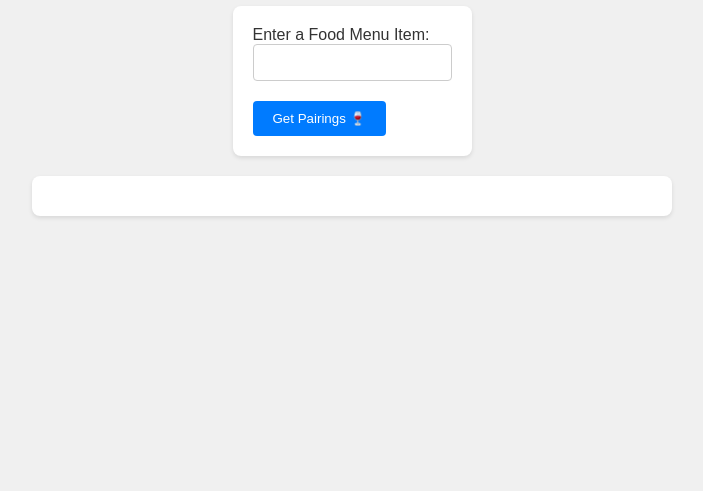
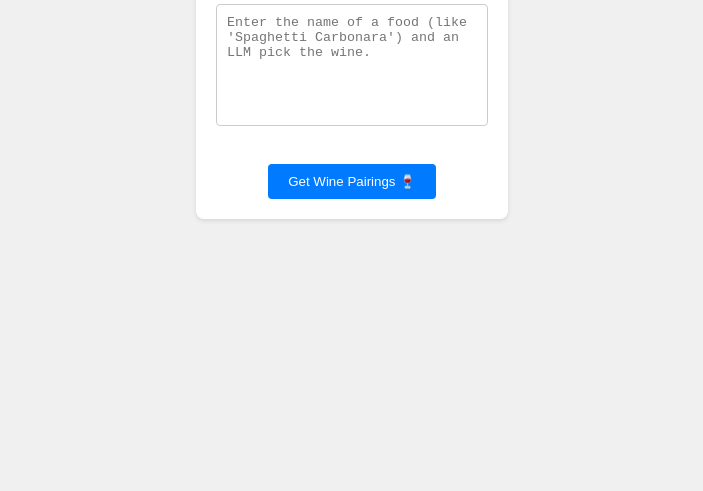
Before and after one commit to Medusa-Intelligence-Corp/LLMmMm, a plain HTML site: page index.html in a window 1280 px wide. Shown: the part 349-840 px from the top of the page, without its empty margins (288-991 px from the left). Drawn offline with Linux system fonts and the light colour scheme.

Commit message:
better css

```diff
--- a/index.html
+++ b/index.html
@@ -30,12 +30,21 @@
             margin-bottom: 20px;
         }
 
-        input[type="text"] {
-            width: calc(100% - 22px);
+        .form-content {
+            display: flex;
+            flex-direction: column;
+            align-items: center;
+        }
+
+
+        #dishName {
+            width: 250px;
+            height: 100px;
             padding: 10px;
             margin-bottom: 20px;
             border: 1px solid #ccc;
             border-radius: 4px;
+            resize: none;
         }
 
         input[type="submit"] {
@@ -60,6 +69,9 @@
             border-radius: 8px;
             box-shadow: 0 2px 4px rgba(0,0,0,0.1);
         }
+        .hidden {
+            display: none;
+        }
 
     </style>
     <script>
@@ -72,7 +84,10 @@
                 body: JSON.stringify({ menu_item: menuItem })
             };
 
+            document.getElementById("result").classList.remove("hidden");
+
             try {
+                document.getElementById('result').innerHTML = '<p>&#129302; Sending request to a free LLM API at <a href="https://openrouter.ai/docs#models" target="_blank">OpenRouter</a>, this could take a minute &#8987;.';
                 const response = await fetch('http://localhost:5000/api/v1/pairings', requestOptions);
                 const data = await response.json();
                 document.getElementById('result').innerHTML = data.analysis;
@@ -86,10 +101,11 @@
 <body>
     <h1>LLMmMm &#128523;</h1>
     <form onsubmit="fetchDishPairings()">
-        <label for="dishName">Enter a Food Menu Item:</label><br>
-        <input type="text" id="dishName" name="dishName"><br>
-        <input type="submit" value="Get Pairings &#127863;">
+        <div class="form-content">
+        <textarea id="dishName" name="dishName" placeholder="Enter the name of a food (like 'Spaghetti Carbonara') and an LLM pick the wine."></textarea><br>
+        <input type="submit" value="Get Wine Pairings &#127863;">
+        </div>
     </form>
-    <div id="result"></div>
+    <div class="hidden" id="result"></div>
 </body>
 </html>
```
